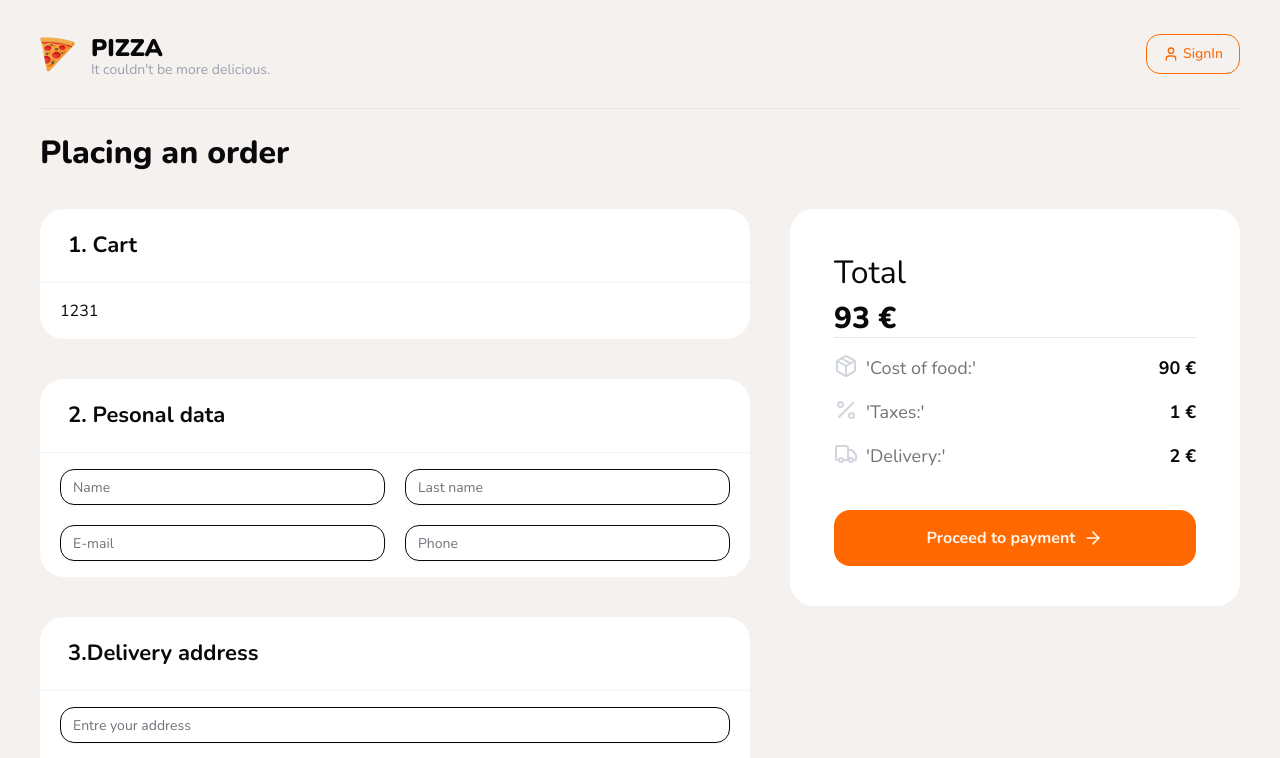
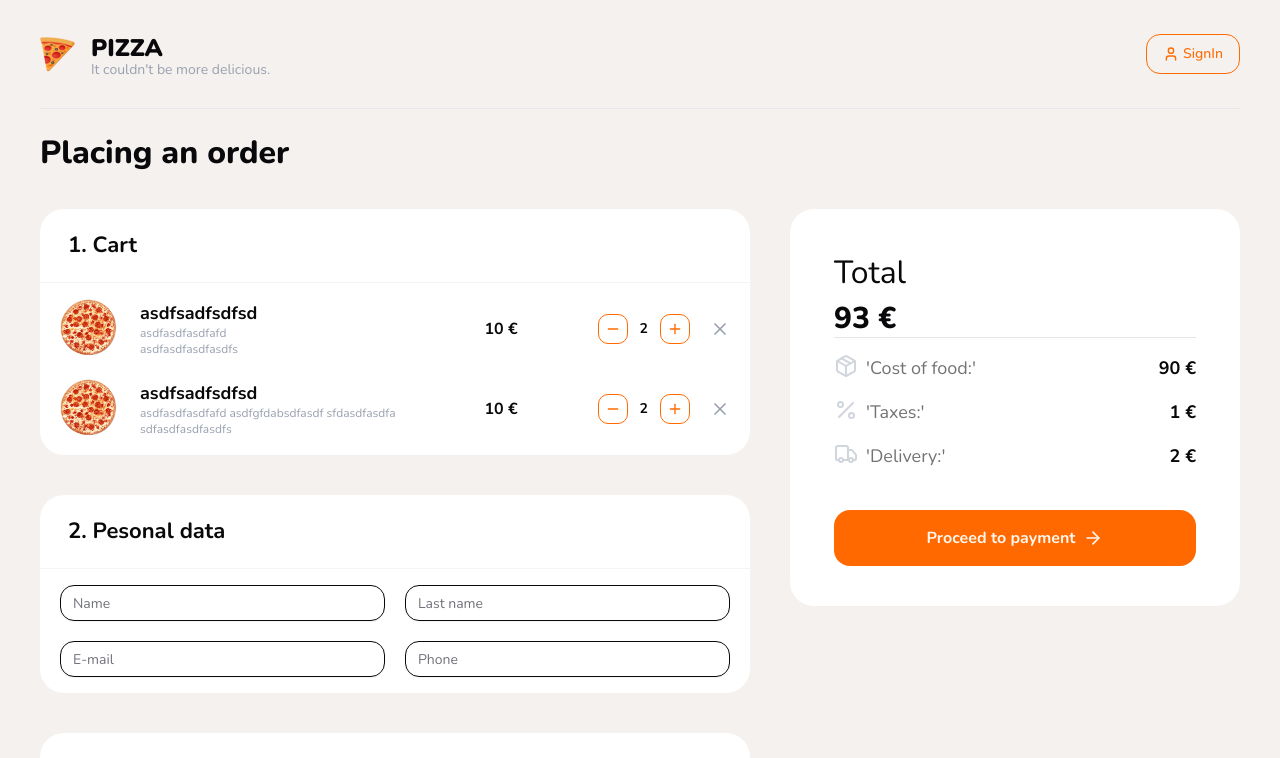
Before and after one commit to AntonHarzhanau/Pizza-shop, a Next.js app: page /checkout in a window 1280 px wide. Shown: the top 758 px of the page. Built offline with nearby package versions, Linux system fonts and the light colour scheme; no server answers.

Commit message:
item for checkout

```diff
--- a/src/app/(checkout)/checkout/page.tsx
+++ b/src/app/(checkout)/checkout/page.tsx
@@ -1,4 +1,5 @@
 import {
+  CheckoutItem,
   CheckoutItemDetails,
   Container,
   Title,
@@ -18,7 +19,27 @@ export default function CheckoutPage() {
 
       <div className="flex gap-10">
         <div className="flex flex-col gap-10 flex-1 mb-20">
-          <WhiteBlock title="1. Cart">1231</WhiteBlock>
+          <WhiteBlock title="1. Cart">
+            <div className='flex flex-col gap-5'>
+               <CheckoutItem
+              id={1}
+              imageUrl={'/pizza.webp'}
+              details={'asdfasdfasdfafd asdfasdfasdfasdfs'}
+              name={'asdfsadfsdfsd'}
+              price={10}
+              quantity={2}
+            />
+
+             <CheckoutItem
+              id={1}
+              imageUrl={'/pizza.webp'}
+              details={'asdfasdfasdfafd asdfgfdabsdfasdf sfdasdfasdfa sdfasdfasdfasdfs'}
+              name={'asdfsadfsdfsd'}
+              price={10}
+              quantity={2}
+            />
+            </div>
+          </WhiteBlock>
 
           <WhiteBlock title="2. Pesonal data">
             <div className="grid grid-cols-2 gap-5">
--- a/src/shared/components/shared/cart-item-details/cart-item-info.tsx
+++ b/src/shared/components/shared/cart-item-details/cart-item-info.tsx
@@ -13,7 +13,7 @@ export const CartItemInfo: React.FC<Props> = ({ name, details, className }) => {
       <div className={cn('flex items-center justify-between', className)}>
         <h2 className="text-lg font-bold flex-1 leading-6">{name}</h2>
       </div>
-      {details && <p className="text-xs text-gray-400 w-[90%]">{details}</p>}
+      {details && <p className="text-xs text-gray-400 max-w-[90%]">{details}</p>}
     </div>
   );
 };
--- /dev/null
+++ b/src/shared/components/shared/checkout-item.tsx
@@ -0,0 +1,48 @@
+'use client';
+
+import React from 'react';
+import { CartItemProps } from './cart-item-details/cart-item-details-types';
+import { cn } from '@/shared/lib/utils';
+import * as CartItemDetails from './cart-item-details';
+import { X } from 'lucide-react';
+
+interface Props extends CartItemProps {
+  className?: string;
+  onClickRemove?: () => void;
+  onClickCountButton?: (type: 'plus' | 'minus') => void;
+}
+
+export const CheckoutItem: React.FC<Props> = ({
+  name,
+  price,
+  imageUrl,
+  quantity,
+  details,
+  className,
+  onClickCountButton,
+  onClickRemove,
+}) => {
+  return (
+    <div className={cn('flex items-center justify-between', className)}>
+      <div className="flex items-center gap-5 flex-1">
+        <CartItemDetails.Image src={imageUrl} />
+        <CartItemDetails.Info name={name} details={details} />
+      </div>
+
+      <CartItemDetails.Price value={price} />
+
+      <div className="flex items-center gap-5 ml-20">
+        <CartItemDetails.CountButton
+          onClick={onClickCountButton}
+          value={quantity}
+        />
+        <button onClick={onClickRemove}>
+          <X
+            className="text-gray-400 cursor-pointer hover:text-gray-600"
+            size={20}
+          />
+        </button>
+      </div>
+    </div>
+  );
+};
--- a/src/shared/components/shared/index.ts
+++ b/src/shared/components/shared/index.ts
@@ -17,4 +17,5 @@ export { CartDrawer } from './cart-drawer';
 export { ProductForm } from './product-form';
 export { WhiteBlock } from './white-block';
 export { CheckoutItemDetails } from './checkout-item-details';
+export { CheckoutItem } from './checkout-item';
 export * from './modals';
--- a/src/shared/services/cart.ts
+++ b/src/shared/services/cart.ts
@@ -2,9 +2,7 @@ import { axiosInstance } from './instance';
 import { CartDTO, CreateCartItemValues } from './dto/cart.dto';
 
 export const fetchCart = async (): Promise<CartDTO> => {
-  const { data } = await axiosInstance.get<{ cart: CartDTO }>('/cart');
-
-  return data.cart;
+  return (await axiosInstance.get<CartDTO>('/cart')).data;
 };
 
 export const updateItemQuantity = async (
```
